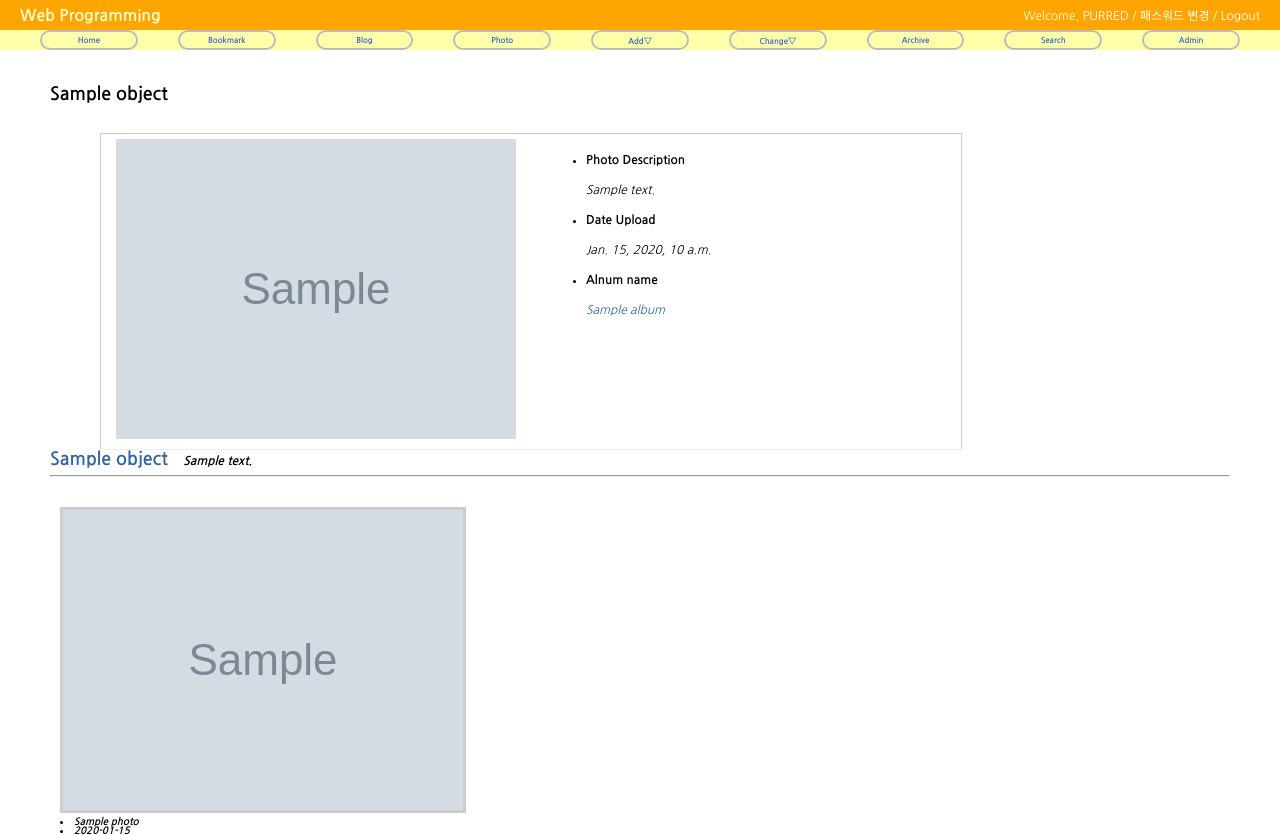
After one commit to ThomasNam/PyTestProject, a Django app: template photo/templates/photo/photo_detail.html in a window 1280 px wide. The commit adds this page. Run offline with Django 3.2, Linux system fonts and the light colour scheme; the template is opened without the code that fills it: most values are stand-ins (such as "Sample title", 1, 10 or a date in 2020); grey boxes marked "Sample" are stand-in pictures.

Commit message:
10장 작업 완료

```diff
--- a/mysite/settings.py
+++ b/mysite/settings.py
@@ -128,7 +128,7 @@ USE_TZ = True
 
 STATIC_URL = '/static/'
 
-STATICFILES_DIRS = [os.path.join(BASE_DIR, 'static')]
+STATICFILES_DIRS = [os.path.join(BASE_DIR, 'static'),]
 
 MEDIA_URL = '/media/'
 MEDIA_ROOT = os.path.join(BASE_DIR, 'media')
--- a/photo/fields.py
+++ b/photo/fields.py
@@ -32,9 +32,9 @@ class ThumbnailImageFieldFile(ImageFieldFile):
         size = (128, 128)
         img.thumbnail(size, Image.ANTIALIAS)
 
-        background = Image.new('RGBA', size, (255, 255, 255, 0))
+        background = Image.new('RGB', size, (255, 255, 255))
 
-        background.paste(img, (int((size[0] - img.size[0]) / 2). int((size[1] - img.size[1]) / 2)))
+        background.paste(img, (int((size[0] - img.size[0]) / 2), int((size[1] - img.size[1]) / 2)))
         background.save(self.thumb_path, 'JPEG')
 
     def delete(self, save=True):
--- /dev/null
+++ b/photo/static/photo/photo.css
@@ -0,0 +1,51 @@
+div.album-list {
+    margin: 20px 50px;
+}
+
+div.album-list-photo {
+    float:left;
+    width: 150px;
+    height: 180px;
+}
+
+div.album-detail {
+    margin : 30px 10px;
+}
+
+div.album-detail-photo {
+    float: left;
+    width: 220px;
+    height: 220px;
+}
+
+div.album-detail-photo > li {
+    font-size:10px;
+    font-weight: bold;
+    font-style: italic;
+}
+
+table.photo-detail {
+    margin: 30px 50px 0 50px;
+    border: 1px solid #ccc;
+    padding: 20px 20px;
+}
+
+table.photo-detail td {
+    width:50%;
+}
+
+table.photo-detail ul li {
+    font-weight: bold;
+}
+
+table.photo-detail ul p {
+    font-style: italic;
+}
+
+img.thumbnail {
+    border:3px solid#ccc;
+}
+
+div.clear_float {
+    clear: both;
+}
--- /dev/null
+++ b/photo/templates/photo/photo_detail.html
@@ -0,0 +1,60 @@
+{% extends "base.html" %}
+
+{% block title %}Photo Detail{% endblock %}
+
+{% load staticfiles %}
+
+{% block extrastyle %}{% static "photo/photo.css" %}{% endblock %}
+
+{% block content %}
+
+    <div id = 'content'>
+
+    <h2>{{ object.title }}</h2>
+
+    <table class = "photo-detail">
+        <tr>
+            <td>
+                <A href = "{{ object.image.url }}"><img style="max-width:100%" src = '{{ object.image.url }}'  /></A>
+            </td>
+            <td>
+
+                <ul>
+                    <li>Photo Description</li>
+                    {% if object.description %}
+                        <p>{{ object.description|linebreaks }}</p>
+                    {% else %}
+                        <p>(blank</p>
+                    {% endif %}
+                    <li>Date Upload</li>
+                <p>{{ object.update_date }}</p>
+                <li>Alnum name</li>
+                <p>
+                    <a href = "{% url 'photo:album_detail' object.album.id %}">{{ object.album.name }}</a>
+                </p>
+                </ul>
+
+            </td>
+        </tr>
+    </table>
+
+    <h2 style = 'display:inline'><a href = "{% url 'photo:album_detail' object.id %}">{{ object.name }}</a></h2>
+                    &emsp;<b><I>{{ item.description }}</I></b>
+
+    <hr>
+
+    <div class = "album-detail">
+                {% for photo in object.photo_set.all|slice:":5" %}
+
+                    <div class = "album-detail-photo">
+                        <a href = "{{ photo.get_absolute_url }}"><img class = "thumbnail" src = "{{ photo.image.thumb_url }}" /></a>
+                    <li>{{ photo.title }}</li>
+                    <li>{{ photo.update_date|date:"Y-m-d" }}</li>
+                    </div>
+
+                {% endfor %}
+            </div>
+
+    </div>
+
+{% endblock %}
--- a/templates/base.html
+++ b/templates/base.html
@@ -23,7 +23,7 @@
     <li><a href = "{% url 'home' %}">Home</a></li>
     <li><a href = "{% url 'bookmark:index' %}">Bookmark</a></li>
     <li><a href = "{% url 'blog:index' %}">Blog</a></li>
-    <li><a href = "#">Photo</a></li>
+    <li><a href = "{% url 'photo:index' %}">Photo</a></li>
     <li><a href = "#">Add&bigtriangledown;</a>
         <ul>
             <li><a href = "#">Home</a></li>
```
Also changed, not shown: mysite/urls.py (+5 -2 lines), photo/templates/photo/album_detail.html (added, +32 -0 lines), photo/templates/photo/album_list.html (added, +38 -0 lines), photo/urls.py (added, +14 -0 lines), photo/views.py (+13 -0 lines), db.sqlite3, 1 other file.
